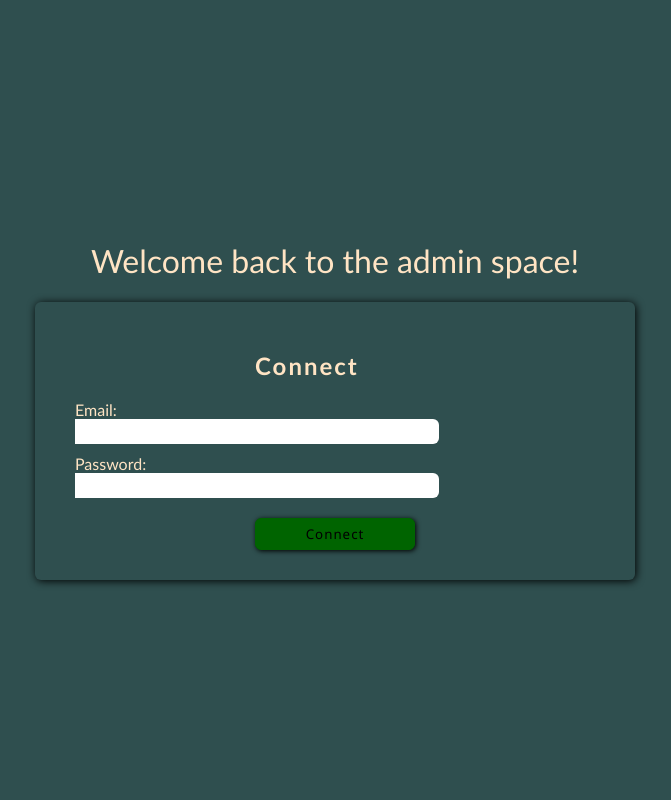
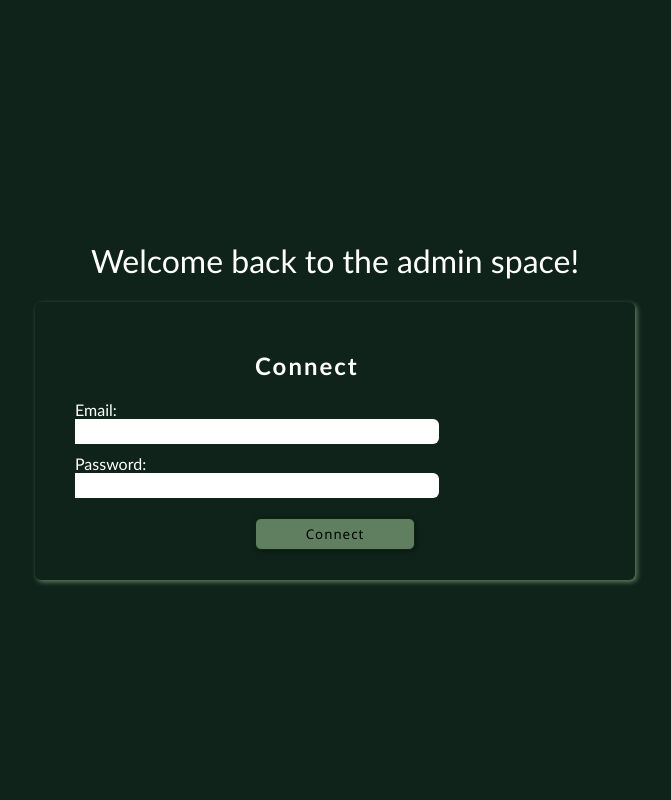
Before and after one commit to khadija986/site-parrainage, a PHP site: page /login.html in a window 1280 px wide. Shown: the whole page, without its empty margins (305-976 px from the left). Run offline with PHP 8.4, Linux system fonts and the light colour scheme.

Commit message:
style de la page admin

```diff
--- a/style.css
+++ b/style.css
@@ -9,12 +9,12 @@ body{
     height: 100vh;
     display: flex;
     flex-direction: column;
-    background-color:darkslategrey;
+    background-color:#10231a;
 }
 form{
     padding: 30px;
     border-radius: 6px;
-    box-shadow: 1px 1px 9px black;
+    box-shadow: 2px 2px 5px  rgb(96, 127, 96);
     width: 600px;
     animation: apparition 1.5s ease-out;
 
@@ -38,7 +38,7 @@ input:focus{
 }
 form h2{
   margin-left: 190px;
-  color: bisque;
+  color: white;
   letter-spacing: 2px;
   font-family: 'Gill Sans', 'Gill Sans MT', Calibri, 'Trebuchet MS', sans-serif;
 }
@@ -50,28 +50,28 @@ form h2{
     margin-left: 190px;
     padding: 6px;
     border-radius: 6px;
-    border: 1px solid darkgreen;
+    border: 1px solid rgb(14, 36, 14);
     width: 160px;
     cursor: pointer;
-    box-shadow: 1px 1px 5px black ;
+    box-shadow: 1px 1px 5px rgb(8, 21, 21) ;
     font-family:'Segoe UI', Tahoma, Geneva, Verdana, sans-serif;
     font-weight: 500;
     letter-spacing: 1px;
-    background-color: darkgreen;
+    background-color:  rgb(96, 127, 96);;
     transition: 0.3s;
 }
 #h1_login{
     font-family: 'Gill Sans', 'Gill Sans MT', Calibri, 'Trebuchet MS', sans-serif;
     font-weight: 100;
-    color: bisque;
+    color: white;
 }
 label{
     font-family: 'Gill Sans', 'Gill Sans MT', Calibri, 'Trebuchet MS', sans-serif;
-    color: bisque;
+    color: white;
 }
 #connect:hover{
-    color: darkslategray;
-    background-color: bisque;
+    color: white;
+    background-color: darkslategray;
 }
 #connect:active{
     transform: scale(0.97);
```
